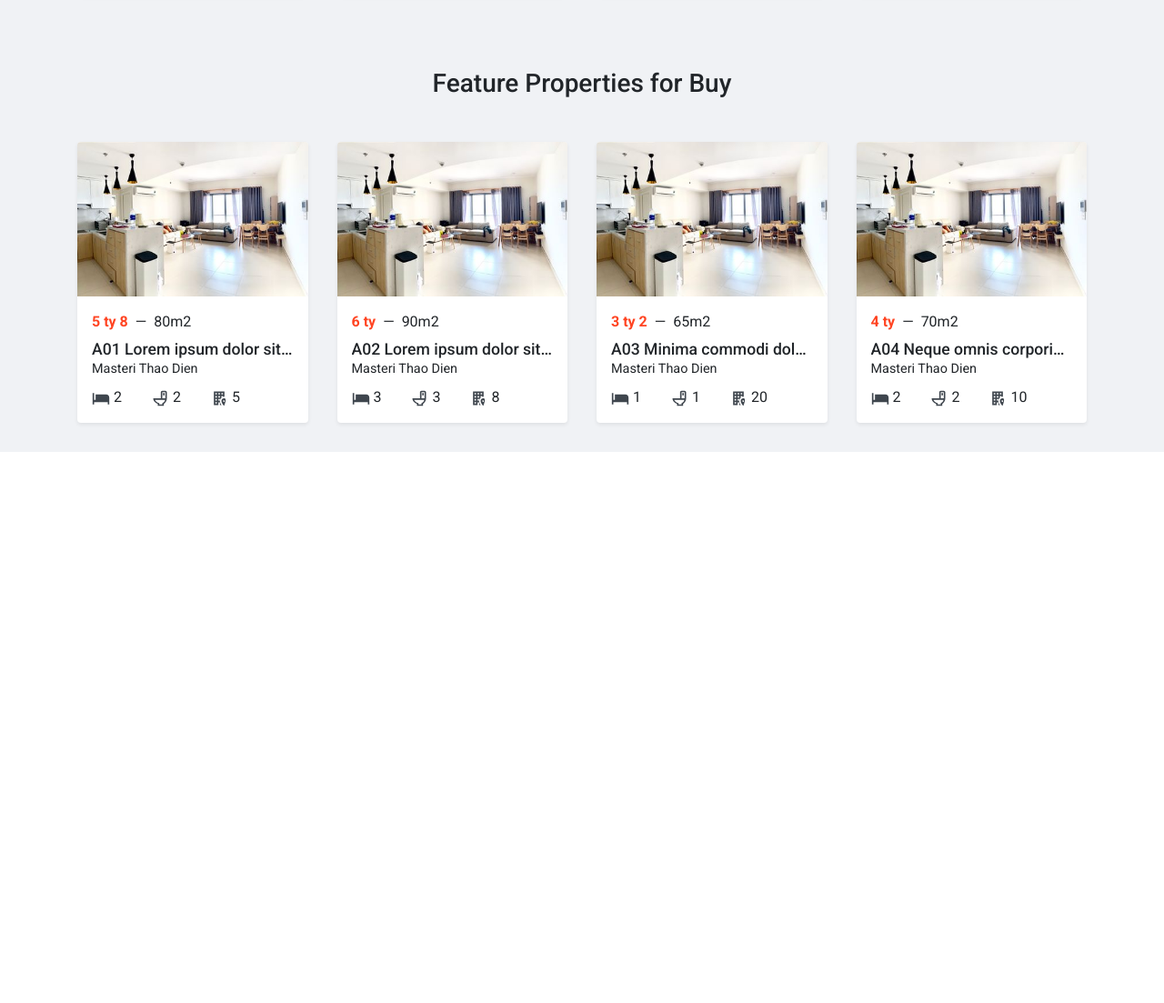
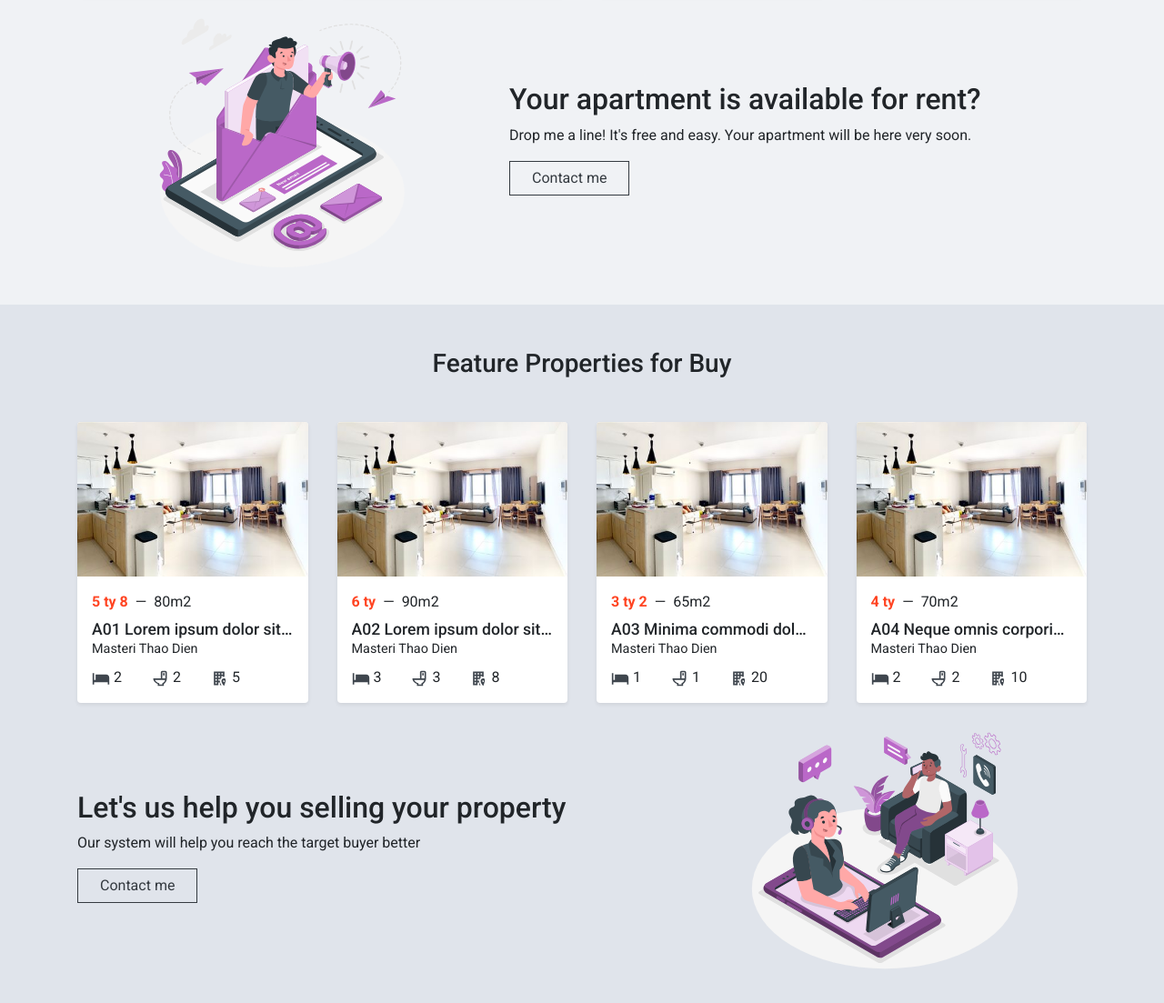
Before and after one commit to oclockvn/masteri, a website: page demo/index.html in a window 1280 px wide. Shown: the part 1215-2318 px from the top of the page at 91% size. Before the commit the page ends 1712 px from the top, so only its background shows below. Drawn offline with Linux system fonts and the light colour scheme.

Commit message:
section below features

```diff
--- a/demo/index.html
+++ b/demo/index.html
@@ -25,7 +25,7 @@
             <a href="#">Buy</a>
           </li>
           <li>
-            <a href="#">sell</a>
+            <a href="#">Rent</a>
           </li>
           <li>
             <a href="#">News</a>
@@ -49,7 +49,7 @@
   </section>
 
   <section class="py-5 text-center why-us">
-    <h3 class="mb-4">Why Us</h3>
+    <h3 class="mb-4">Why Us / Who Am I</h3>
     <article class="container w-50">
       <p class="mb-5">
         Lorem ipsum dolor sit amet consectetur adipisicing elit. Ab voluptas nobis soluta animi natus repellendus
@@ -106,9 +106,22 @@
       </div>
       <!-- /ko -->
     </div>
+
+    <div class="container mt-2">
+      <div class="align-items-center row">
+        <div class="col-md-5 text-center">
+          <img src="assets/img/contact.svg" alt="Contact me" style="width: 300px;">
+        </div>
+        <div class="col-md-7">
+          <h2>Your apartment is available for rent?</h2>
+          <p>Drop me a line! It's free and easy. Your apartment will be here very soon.</p>
+          <a href="#" class="btn btn-outline-dark px-4 rounded-0">Contact me</a>
+        </div>
+      </div>
+    </div>
   </section>
 
-  <section class="property-section" id="feature-for-buy">
+  <section class="property-section" id="feature-for-buy" style="background: hsl(216deg 20% 90%);">
     <div class="section__title text-center">
       <h3 class="m-0">Feature Properties for Buy</h3>
     </div>
@@ -151,6 +164,19 @@
       </div>
       <!-- /ko -->
     </div>
+
+    <div class="container mt-2">
+      <div class="align-items-center row">
+        <div class="col-md-7">
+          <h2>Let's us help you selling your property</h2>
+          <p>Our system will help you reach the target buyer better</p>
+          <a href="#" class="btn btn-outline-dark px-4 rounded-0">Contact me</a>
+        </div>
+        <div class="col-md-5 text-center">
+          <img src="assets/img/seo.svg" alt="Contact me" style="width: 300px;">
+        </div>
+      </div>
+    </div>
   </section>
 
   <!-- Optional JavaScript -->
```
Also changed, not shown: demo/assets/img/seo.svg (added).
